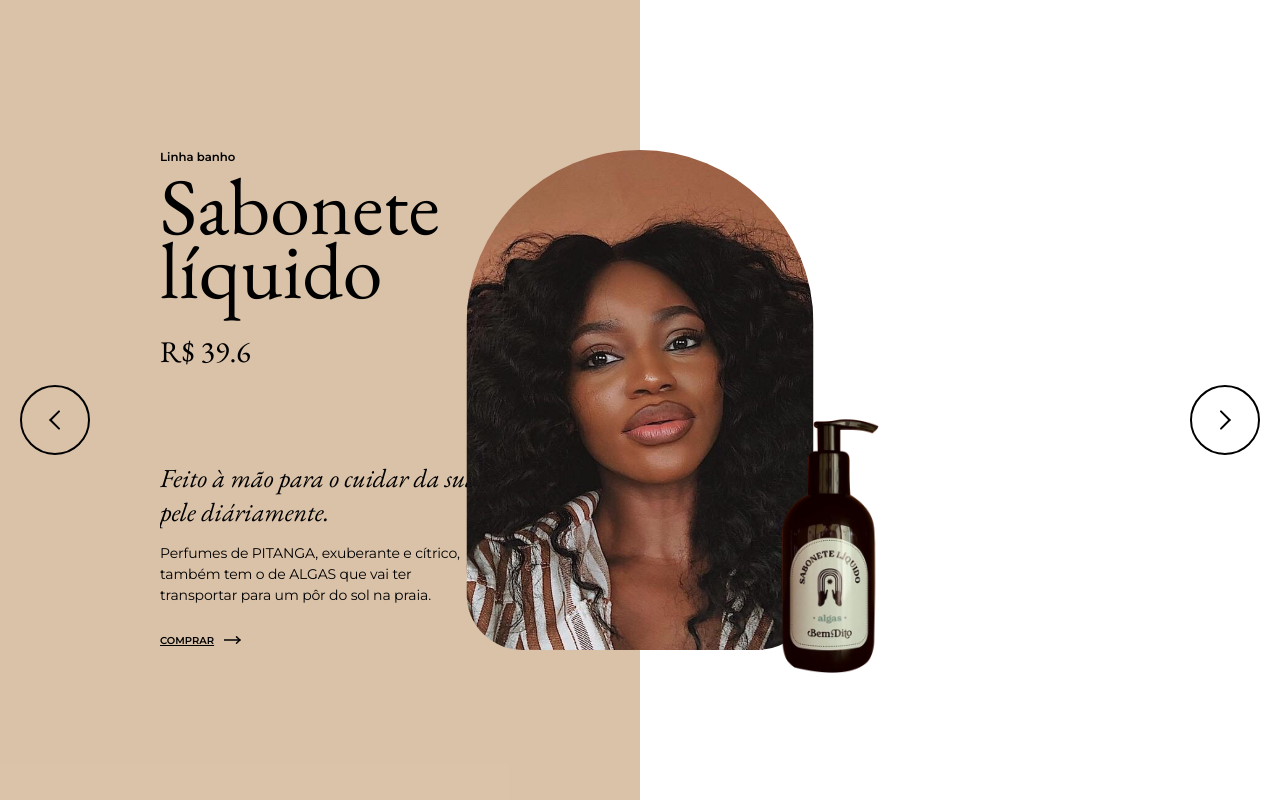
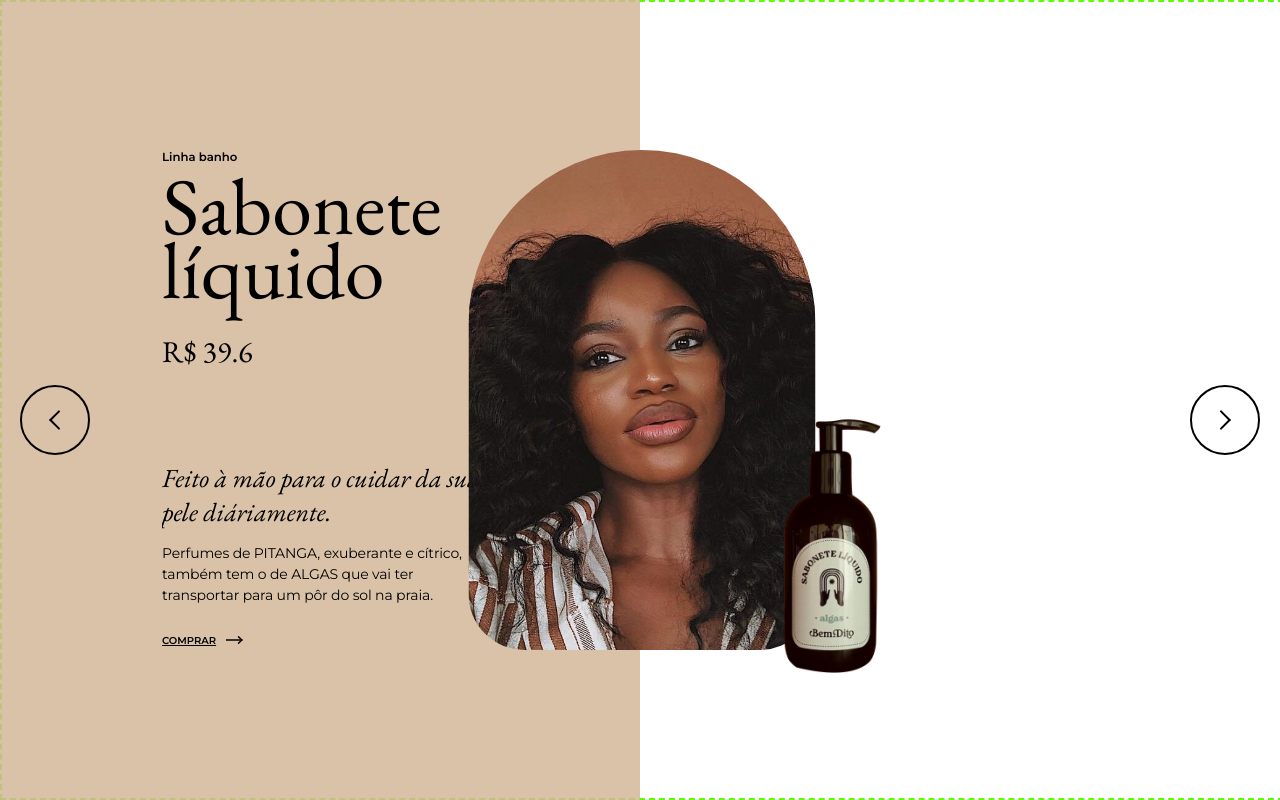
Before and after one commit to severidade/online-cosmetic-store-react, a React (Create React App) app: page / in a window 1280 px wide. Built offline with nearby package versions, Linux system fonts and the light colour scheme.

Commit message:
Testando sincronizacao

```diff
--- a/src/componentes/ProductsSlider.css
+++ b/src/componentes/ProductsSlider.css
@@ -107,7 +107,7 @@ div[class$="slider_button"] {
 li[class^="product"] {
   /*width: 1041px; */
   min-height: 100vh;
-  /* border: dashed 2px rgb(94, 255, 0); */
+  border: dashed 2px rgb(94, 255, 0);
   display: grid;
   grid-template-columns: 1fr 1fr;
   align-content: center;
```
